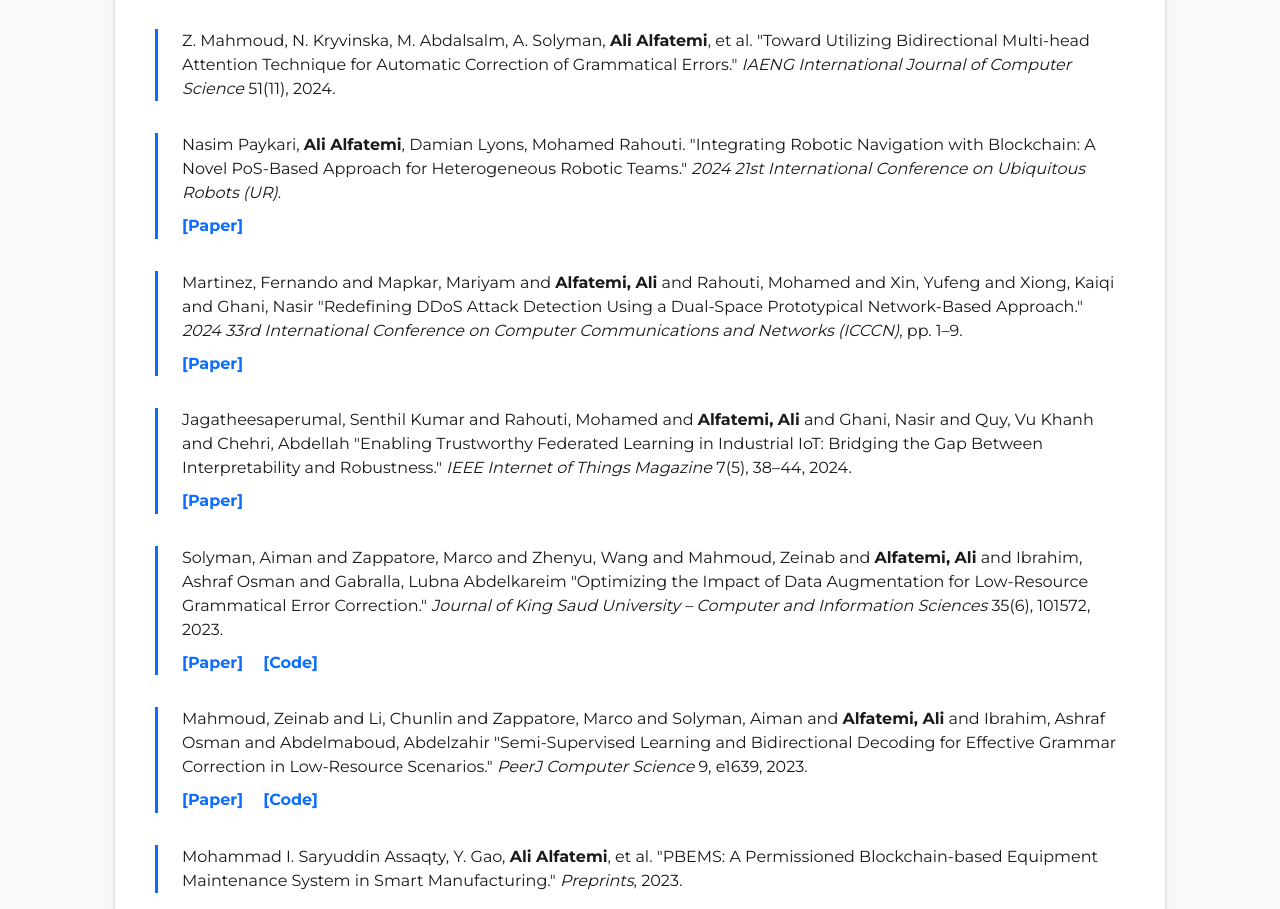
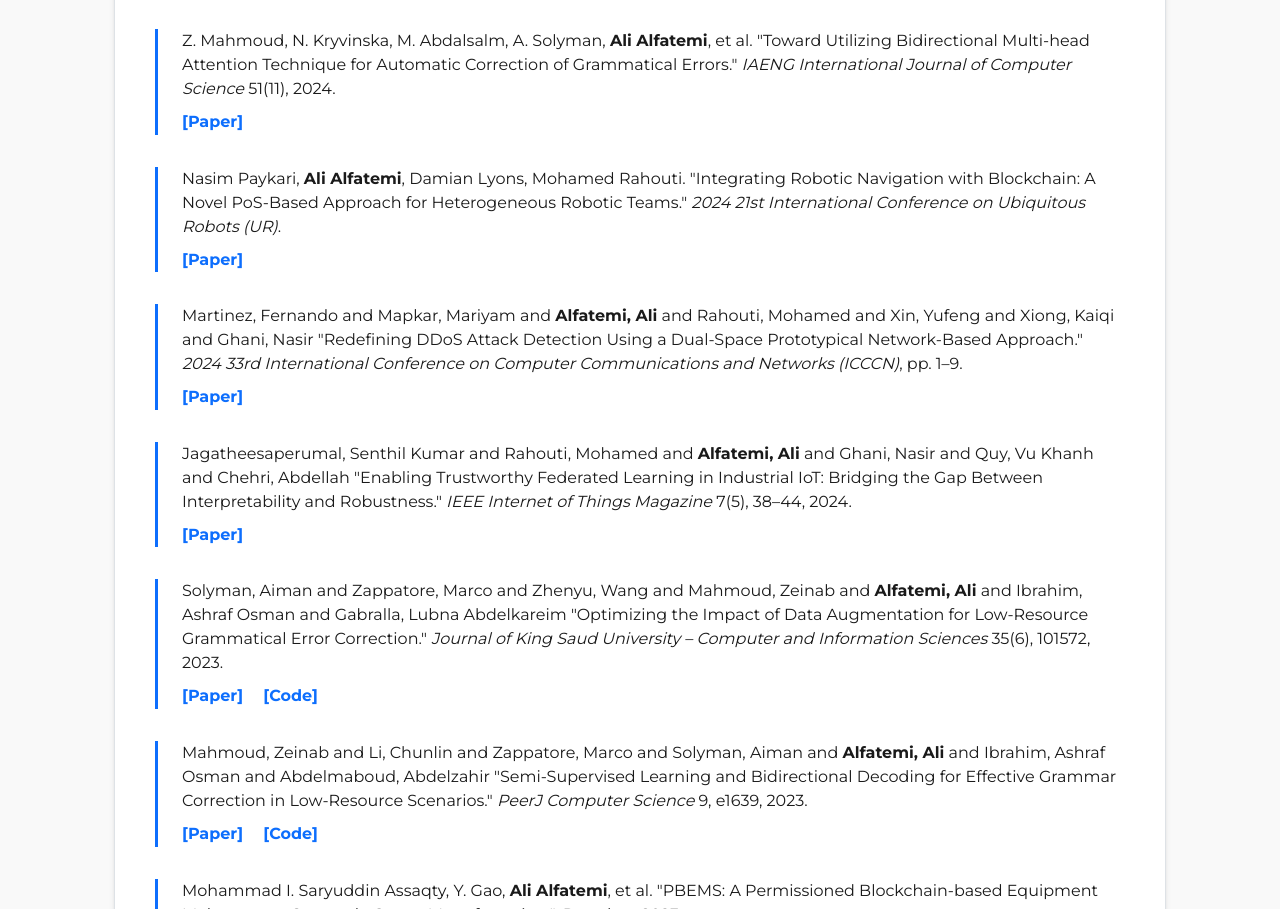
Before and after one commit to AliAlfatemi/alialfatemi.github.io, a plain HTML site: page index.html in a window 1280 px wide. Shown: the part 5360-6269 px from the top of the page. Drawn offline with nearby package versions, Linux system fonts and the light colour scheme.

Commit message:
Add publication link for grammatical error correction paper
Added publication link for Ali Alfatemi's work on grammatical error correction.

```diff
--- a/index.html
+++ b/index.html
@@ -981,9 +981,11 @@
 
             <li class="publication-item">
                 <p>Z. Mahmoud, N. Kryvinska, M. Abdalsalm, A. Solyman, <strong>Ali Alfatemi</strong>, et al. "Toward Utilizing Bidirectional Multi-head Attention Technique for Automatic Correction of Grammatical Errors." <em>IAENG International Journal of Computer Science</em> 51(11), 2024.</p>
+                <div class="publication-links">
+                  <a href="https://openurl.ebsco.com/EPDB%3Agcd%3A10%3A8341130/detailv2?sid=ebsco%3Aplink%3Ascholar&id=ebsco%3Agcd%3A181670947&crl=c&link_origin=scholar.google.com
+            " target="_blank" rel="noopener">[Paper]</a>
+                </div>
             </li>
-
-
 
             <li class="publication-item">
               <p>Nasim Paykari, <strong>Ali Alfatemi</strong>, Damian Lyons, Mohamed Rahouti. "Integrating Robotic Navigation with Blockchain: A Novel PoS-Based Approach for Heterogeneous Robotic Teams." <em>2024 21st International Conference on Ubiquitous Robots (UR)</em>.</p>
@@ -991,10 +993,6 @@
                 <a href="https://arxiv.org/abs/2505.15954" target="_blank" rel="noopener">[Paper]</a>
               </div>
             </li>
-
-
-
-
 
 
              <li class="publication-item">
```
